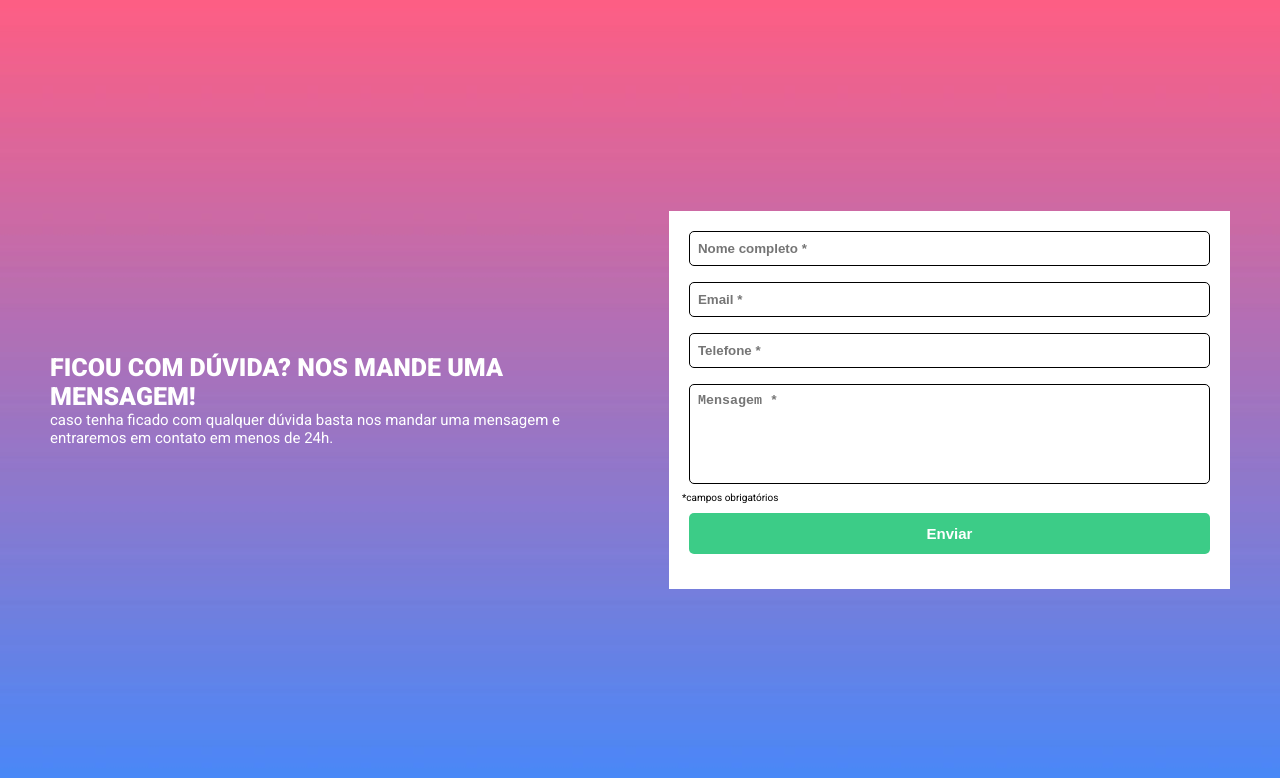
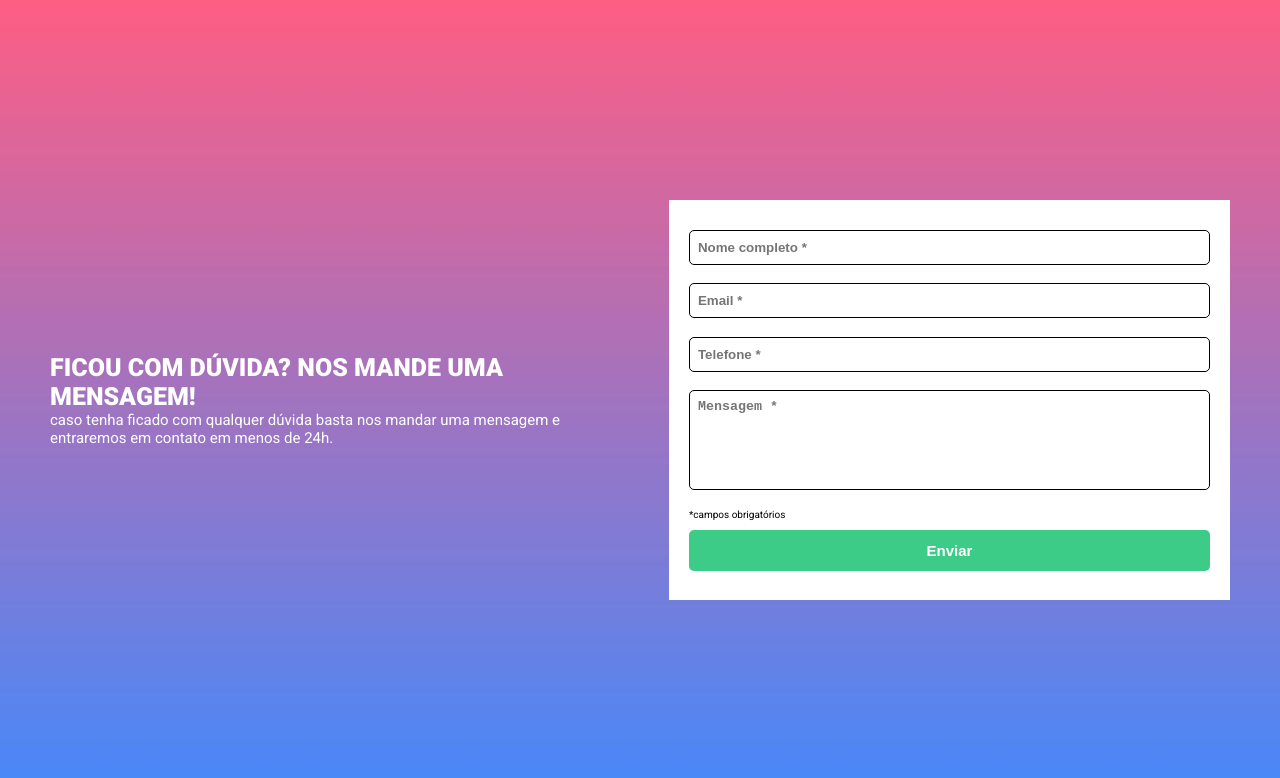
Before and after one commit to Gielth/devquest-js-intermediario-formulario, a plain HTML site: page index.html in a window 1280 px wide. Drawn offline with Linux system fonts and the light colour scheme.

Commit message:
Update estilos.css

```diff
--- a/src/css/estilos.css
+++ b/src/css/estilos.css
@@ -29,10 +29,11 @@
     display: flex;
     flex-direction: column;
     width: 50%;
-    height: 378px;
+    min-height: 378px;
+    height: 50%;
     background-color: #fff;
     padding: 2rem;
-    gap: 7px;
+    justify-content: space-evenly;
 }
 
 .main .formulario .validacao {
@@ -46,10 +47,6 @@
     border-radius: 5px;
     border: 1px solid #000000;
     font-weight: 700;
-}
-
-.main .formulario .validacao .input:checked {
-    border: 1px solid #000000;
 }
 
 .main .formulario .validacao .input.mensagem {
@@ -82,11 +79,6 @@
     gap: 10px;
 }
 
-.main .formulario .container-button .obrigatorio {
-    margin-left: -.7rem;
-    margin-top: -.8rem;
-}
-
 .main .formulario .container-button .button {
     background-color: #3CCC87;
     color: #fff;
```
